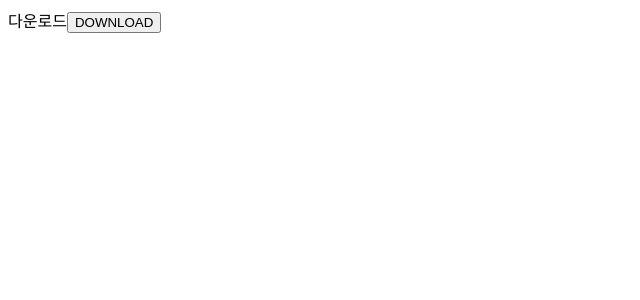
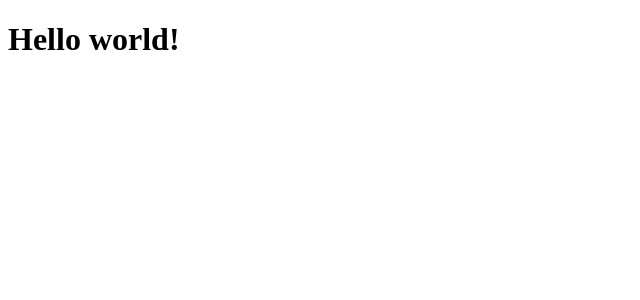
Before and after one commit to CodeSoom/Dataground-Frontend, a React app: page / in a window 1280 px wide. Shown: the top 300 px of the page, without its empty margins (0-640 px from the left). Built offline with nearby package versions, Linux system fonts and the light colour scheme.

Commit message:
Revert "Feat/download"

```diff
--- a/package.json
+++ b/package.json
@@ -22,10 +22,6 @@
     "@babel/core": "^7.13.13",
     "@babel/preset-env": "^7.13.12",
     "@babel/preset-react": "^7.13.13",
-    "@testing-library/jest-dom": "^5.11.10",
-    "@testing-library/react": "^11.2.6",
-    "@types/jest": "^26.0.22",
-    "babel-jest": "^26.6.3",
     "babel-loader": "^8.2.2",
     "eslint": "^7.23.0",
     "eslint-config-airbnb": "^18.2.1",
@@ -34,14 +30,12 @@
     "eslint-plugin-jsx-a11y": "^6.4.1",
     "eslint-plugin-react": "^7.23.1",
     "eslint-plugin-react-hooks": "^4.2.0",
-    "jest": "^26.6.3",
     "prettier": "^2.2.1",
     "webpack": "^4.43.0",
     "webpack-cli": "^3.3.11",
     "webpack-dev-server": "^3.11.0"
   },
   "dependencies": {
-    "file-saver": "^2.0.5",
     "react": "^17.0.2",
     "react-dom": "^17.0.2"
   }
--- a/src/Download.jsx
+++ /dev/null
@@ -1,21 +0,0 @@
-import React from 'react';
-
-import { saveAs } from 'file-saver';
-
-export default function Download() {
-  // 임시적인 데이터
-  const blob = new Blob(['dataset'], { type: 'text/plain' });
-
-  function handleClick() {
-    saveAs(blob);
-  }
-
-  return (
-    <div>
-      <span>다운로드</span>
-      <button type="button" onClick={handleClick}>
-        DOWNLOAD
-      </button>
-    </div>
-  );
-}
--- a/src/index.jsx
+++ b/src/index.jsx
@@ -2,11 +2,11 @@ import React from 'react';
 
 import ReactDOM from 'react-dom';
 
-import Download from './Download';
-
 function App() {
   return (
-    <Download />
+    <div>
+      <h1>Hello world!</h1>
+    </div>
   );
 }
 
--- a/webpack.config.js
+++ b/webpack.config.js
@@ -11,7 +11,4 @@ module.exports = {
       },
     ],
   },
-  resolve: {
-    extensions: ['.js', '.jsx'],
-  },
 };
```
Also changed, not shown: .eslintrc.js, 2 other files (tests, documents, lock files or other folders).
